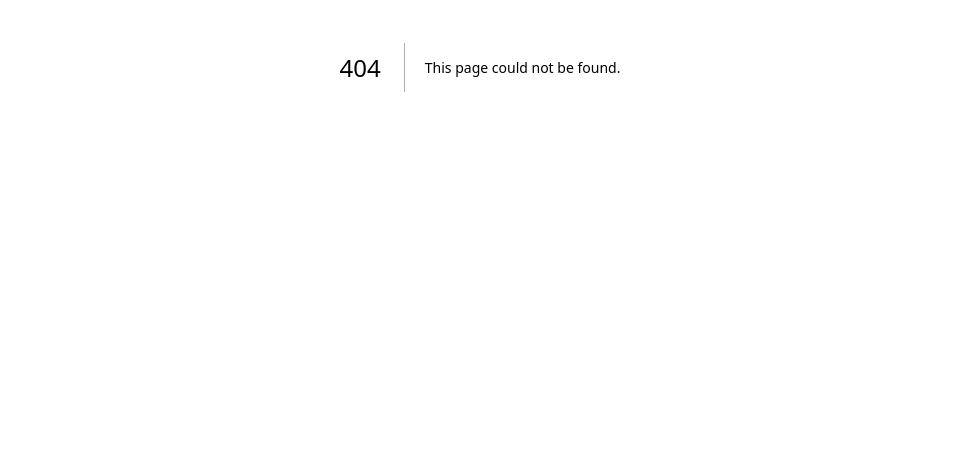
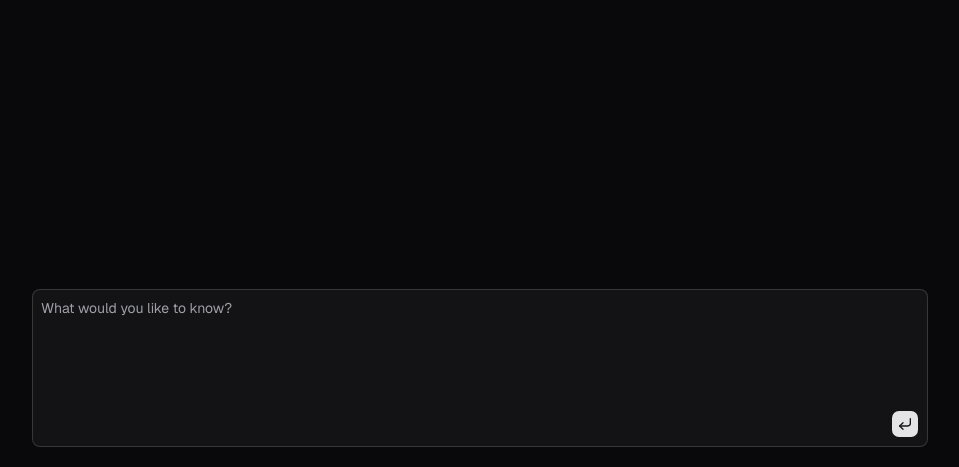
Before and after one commit to devSubham35/rag-chatbot, a Next.js app: page /chat in a window 1280 px wide. Before the commit this address had no page. Shown: the part 333-800 px from the top of the page, without its empty margins (160-1119 px from the left). Built offline with nearby package versions, Linux system fonts and the light colour scheme.

Commit message:
feat: UI completed and connected chat to AI

```diff
--- a/package.json
+++ b/package.json
@@ -9,6 +9,7 @@
     "lint": "eslint"
   },
   "dependencies": {
+    "@ai-sdk/google": "^4.0.44",
     "@ai-sdk/openai": "^4.0.42",
     "@ai-sdk/react": "^4.0.69",
     "@base-ui/react": "^1.7.0",
--- /dev/null
+++ b/src/app/api/chat/route.ts
@@ -0,0 +1,29 @@
+import { google } from "@ai-sdk/google";
+import {
+    streamText,
+    type UIMessage,
+    toUIMessageStream,
+    convertToModelMessages,
+    createUIMessageStreamResponse,
+} from "ai";
+
+export async function POST(req: Request) {
+  try {
+    const { messages }: { messages: UIMessage[] } = await req.json();
+
+    const result = streamText({
+      model: google("gemini-2.5-flash"),
+      prompt: await convertToModelMessages(messages),
+    });
+
+    return createUIMessageStreamResponse({
+      stream: toUIMessageStream(result),
+    });
+  } catch (error) {
+    console.error("Error streaming chat completion:", error);
+
+    return new Response("Failed to stream chat completion", {
+      status: 500,
+    });
+  }
+}
--- /dev/null
+++ b/src/app/chat/page.tsx
@@ -0,0 +1,95 @@
+"use client";
+
+import {
+  PromptInput,
+  PromptInputBody,
+  PromptInputFooter,
+  PromptInputSubmit,
+  PromptInputTextarea,
+  type PromptInputMessage,
+} from "@/components/ai-elements/prompt-input";
+import {
+  Conversation,
+  ConversationContent,
+  ConversationScrollButton,
+} from "@/components/ai-elements/conversation";
+import { Message, MessageContent, MessageResponse } from "@/components/ai-elements/message";
+
+import { Loader } from "lucide-react";
+import { useChat } from "@ai-sdk/react";
+import { Fragment, useState } from "react";
+
+
+const RagChatBot = () => {
+
+  const [input, setInput] = useState<string>("");
+  const { messages, sendMessage, status } = useChat();
+
+  const handleSubmit = (message: PromptInputMessage) => {
+    if (!message.text) {
+      return;
+    }
+
+    sendMessage({
+      text: message.text,
+    });
+    setInput("");
+  };
+
+  return (
+    <div className="relative mx-auto h-screen w-full max-w-4xl">
+      <div className="flex h-full flex-col pb-5">
+        <Conversation>
+          <ConversationContent>
+            {messages.map((message) => (
+              <div key={message.id}>
+                {message.parts.map((part, index) => {
+                  switch (part.type) {
+                    case "text":
+                      return (
+                        <Fragment key={`${message.id}-${index}`}>
+                          <Message from={message.role}>
+                          <MessageContent>
+                              <MessageResponse className="font-sans text-sm font-normal leading-6">
+                                {part.text}
+                              </MessageResponse>
+                            </MessageContent>
+                          </Message>
+                        </Fragment>
+                      );
+                    default:
+                      return null;
+                  }
+                })}
+              </div>
+            ))}
+
+            {(status === "submitted" || status === "streaming") && <Loader size={20} className="animate-spin" />}
+          </ConversationContent>
+          <ConversationScrollButton />
+        </Conversation>
+
+        <PromptInput
+          className="mt-4 **:data-[slot=input-group]:focus-within:border-input **:data-[slot=input-group]:focus-within:ring-0 **:data-[slot=input-group]:focus-within:outline-none **:data-[slot=input-group-control]:focus-visible:ring-0 **:data-[slot=input-group-control]:focus-visible:outline-none"
+          onSubmit={handleSubmit}
+        >
+          <PromptInputBody>
+            <PromptInputTextarea
+              className="min-h-28 font-sans text-sm font-normal leading-6
+              focus:outline-0 placeholder:font-sans placeholder:text-sm placeholder:font-normal"
+              onChange={(event) => setInput(event.target.value)}
+              value={input}
+            />
+          </PromptInputBody>
+
+          <PromptInputFooter className="justify-end">
+            <PromptInputSubmit status={status} />
+          </PromptInputFooter>
+
+        </PromptInput>
+      </div>
+    </div>
+  );
+};
+
+export default RagChatBot;
--- a/src/app/globals.css
+++ b/src/app/globals.css
@@ -7,9 +7,9 @@
 @theme inline {
   --color-background: var(--background);
   --color-foreground: var(--foreground);
-  --font-sans: var(--font-sans);
+  --font-sans: var(--font-geist-sans), -apple-system, BlinkMacSystemFont, "Segoe UI", sans-serif;
   --font-mono: var(--font-geist-mono);
-  --font-heading: var(--font-heading);
+  --font-heading: var(--font-geist-sans), -apple-system, BlinkMacSystemFont, "Segoe UI", sans-serif;
   --color-sidebar-ring: var(--sidebar-ring);
   --color-sidebar-border: var(--sidebar-border);
   --color-sidebar-accent-foreground: var(--sidebar-accent-foreground);
@@ -130,4 +130,12 @@
   html {
     @apply font-sans;
   }
+  h1,
+  h2,
+  h3,
+  h4,
+  h5,
+  h6 {
+    @apply font-heading;
+  }
 }
--- a/src/app/layout.tsx
+++ b/src/app/layout.tsx
@@ -1,9 +1,7 @@
 import type { Metadata } from "next";
-import { Geist, Geist_Mono, Noto_Sans } from "next/font/google";
+import { Geist, Geist_Mono } from "next/font/google";
 import "./globals.css";
 import { cn } from "@/lib/utils";
-
-const notoSansHeading = Noto_Sans({subsets:['latin'],variable:'--font-heading'});
 
 const geistSans = Geist({
   variable: "--font-geist-sans",
@@ -24,9 +22,13 @@ export default function RootLayout({ children }: LayoutProps<"/">) {
   return (
     <html
       lang="en"
-      className={cn("h-full", "antialiased", geistSans.variable, geistMono.variable, notoSansHeading.variable)}
+      className={cn(
+        "dark h-full antialiased",
+        geistSans.variable,
+        geistMono.variable
+      )}
     >
-      <body className="min-h-full flex flex-col">{children}</body>
+      <body className="flex min-h-full flex-col font-sans">{children}</body>
     </html>
   );
 }
```
Also changed, not shown: 1 other file (tests, documents, lock files or other folders).
